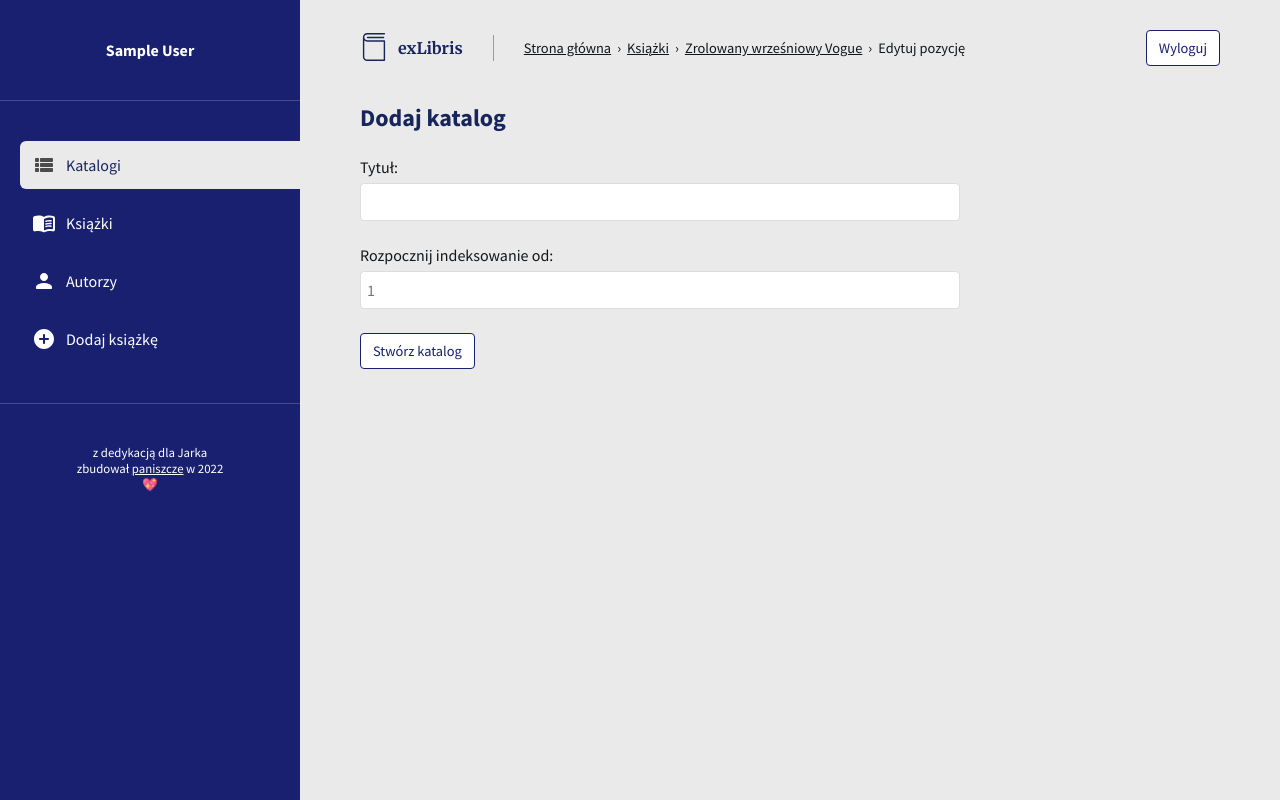
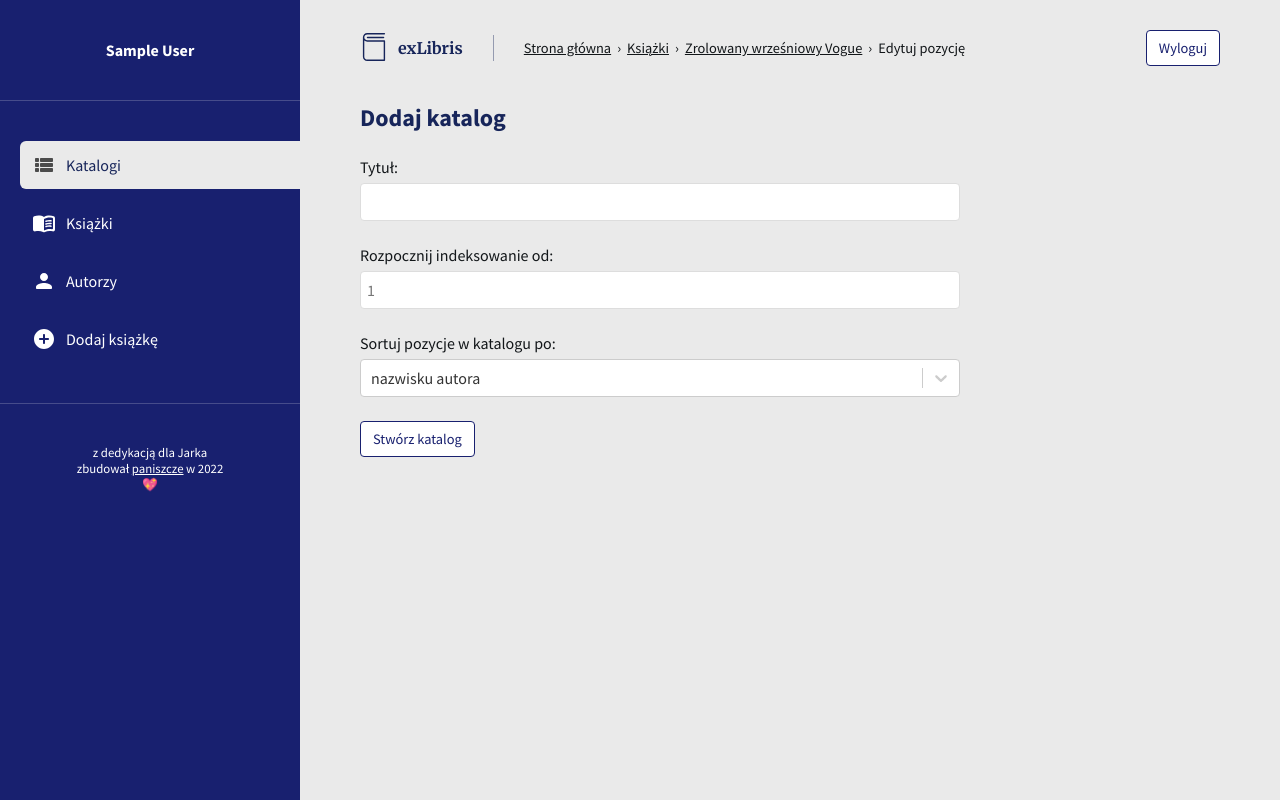
Before and after one commit to paniszcze/exlibris, a React (Create React App) app: page /catalogues/new in a window 1280 px wide. Built offline with nearby package versions, Linux system fonts and the light colour scheme; no server answers; the database is empty; sample sign-in values are in the browser's storage.

Commit message:
add book sorting parameter to catalogue

```diff
--- a/src/pages/catalogues/Catalogue.js
+++ b/src/pages/catalogues/Catalogue.js
@@ -25,19 +25,17 @@ export default function Catalogue() {
             {catalogue.books
               .filter(Boolean)
               .sort((a, b) => {
-                if (a.description < b.description) {
+                let key = catalogue.sortBooksBy;
+                if (a[key] < b[key]) {
                   return -1;
                 }
-                if (a.description > b.description) {
+                if (a[key] > b[key]) {
                   return 1;
                 }
                 return 0;
               })
               .map((book) => (
-                <li
-                  key={book.id}
-                  className={book.isDisposed ? "disposed" : ""}
-                >
+                <li key={book.id} className={book.isDisposed ? "disposed" : ""}>
                   <Link to={`/books/${book.id}`}>{book.description}</Link>
                 </li>
               ))}
--- a/src/pages/catalogues/EditCatalogue.js
+++ b/src/pages/catalogues/EditCatalogue.js
@@ -6,6 +6,9 @@ import { useFirestore } from "../../hooks/useFirestore";
 
 import "./Catalogue.css";
 import "./EditCatalogue.css";
+
+import Select from "react-select";
+import { customStyles, customTheme } from "../../utils/selectStyles";
 
 export default function EditCatalogue() {
   const navigate = useNavigate();
@@ -24,15 +27,23 @@ export default function EditCatalogue() {
   } = useFirestore("catalogues");
   const { updateDocument: updateUserData } = useFirestore("users");
 
+  // react select options
+  const sortingOptions = [
+    { value: "description", label: "nazwisku autora" },
+    { value: "title", label: "tytule książki" },
+  ];
+
   // populate input with current catalogue's props
   const [title, setTitle] = useState("");
   const [startingIndex, setStartingIndex] = useState(1);
+  const [sortBooksBy, setSortBooksBy] = useState("");
   const [formError, setFormError] = useState(null);
 
   useEffect(() => {
     if (catalogue) {
       setTitle(catalogue.title);
       setStartingIndex(catalogue.startingIndex);
+      setSortBooksBy(catalogue.sortBooksBy);
     }
   }, [catalogue]);
 
@@ -73,6 +84,7 @@ export default function EditCatalogue() {
     await updateCatalogue(id, {
       title: title.trim(),
       startingIndex: parsedNumber,
+      sortBooksBy,
     });
     await updateUserData(user.uid, {
       catalogues: catalogues.map((item) =>
@@ -140,6 +152,24 @@ export default function EditCatalogue() {
             disabled={!catalogue.isActive}
           />
         </label>
+        <label>
+          <span>Sortuj pozycje w katalogu po:</span>
+          <Select
+            onChange={(option) => setSortBooksBy(option.value)}
+            options={sortingOptions}
+            defaultValue={{
+              value: catalogue.sortBooksBy,
+              label:
+                catalogue.sortBooksBy === "description"
+                  ? "nazwisku autora"
+                  : "tytule książki",
+            }}
+            isClearable={false}
+            isDisabled={!catalogue.isActive}
+            styles={customStyles}
+            theme={customTheme}
+          />
+        </label>
         {formError && <p className="error">{formError}</p>}
         <div className="btn-container">
           <button type="submit" className="btn" disabled={!catalogue.isActive}>
--- a/src/pages/catalogues/NewCatalogue.js
+++ b/src/pages/catalogues/NewCatalogue.js
@@ -5,6 +5,9 @@ import { useDocument } from "../../hooks/useDocument";
 import { useFirestore } from "../../hooks/useFirestore";
 
 import "./NewCatalogue.css";
+
+import Select from "react-select";
+import { customStyles, customTheme } from "../../utils/selectStyles";
 
 export default function NewCatalogue() {
   const { user } = useAuthContext();
@@ -17,6 +20,7 @@ export default function NewCatalogue() {
 
   const [title, setTitle] = useState("");
   const [startingIndex, setStartingIndex] = useState(1);
+  const [sortBooksBy, setSortBooksBy] = useState("description");
   const [formError, setFormError] = useState(null);
 
   const [catalogues, setCatalogues] = useState([]);
@@ -31,6 +35,11 @@ export default function NewCatalogue() {
       setStartingIndex(userData.bookCount + 1);
     }
   }, [userData]);
+
+  const sortingOptions = [
+    { value: "description", label: "nazwisku autora" },
+    { value: "title", label: "tytule książki" },
+  ];
 
   const handleSubmit = async (e) => {
     e.preventDefault();
@@ -56,6 +65,7 @@ export default function NewCatalogue() {
       isActive: true,
       title: title.trim(),
       startingIndex: parsedNumber,
+      sortBooksBy,
       books: [],
       createdBy: user.uid,
     };
@@ -106,6 +116,17 @@ export default function NewCatalogue() {
             value={startingIndex}
           />
         </label>
+        <label>
+          <span>Sortuj pozycje w katalogu po:</span>
+          <Select
+            onChange={(option) => setSortBooksBy(option.value)}
+            options={sortingOptions}
+            defaultValue={sortingOptions[0]}
+            isClearable={false}
+            styles={customStyles}
+            theme={customTheme}
+          />
+        </label>
         {formError && <p className="error">{formError}</p>}
         <button className="btn">Stwórz katalog</button>
       </form>
```
